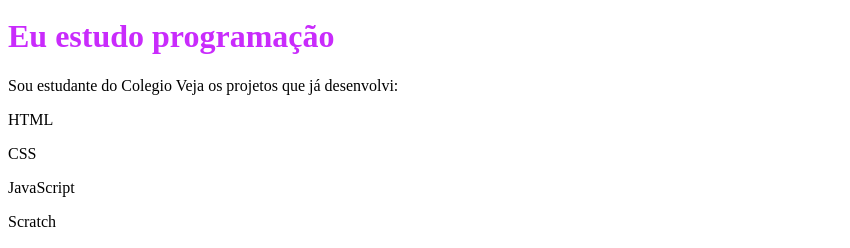
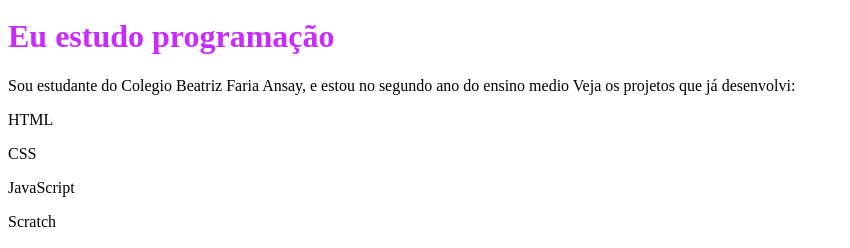
Before and after one commit to Morangos/26-11, a plain HTML site: page index.html in a window 1280 px wide. Shown: the part 199-447 px from the top of the page, without its empty margins (0-850 px from the left). Drawn offline with Linux system fonts and the light colour scheme; a web font is replaced by a local one.

Commit message:
Update index.html

```diff
--- a/index.html
+++ b/index.html
@@ -11,7 +11,7 @@
     <img src="img/avatar-perfil-png" class="rounded-circle" width="150" height="150" al="avatar de Gabrielly">
     <p class="lead">Eu sou Gabrielly</p>
     <h1>Eu estudo programação</h1>
-    <p>Sou estudante do Colegio
+    <p>Sou estudante do Colegio Beatriz Faria Ansay, e estou no segundo ano do ensino medio
 Veja os projetos que já desenvolvi: </p>
     <div>
         <p class="badge text-bg-secondary">HTML</p>
```
